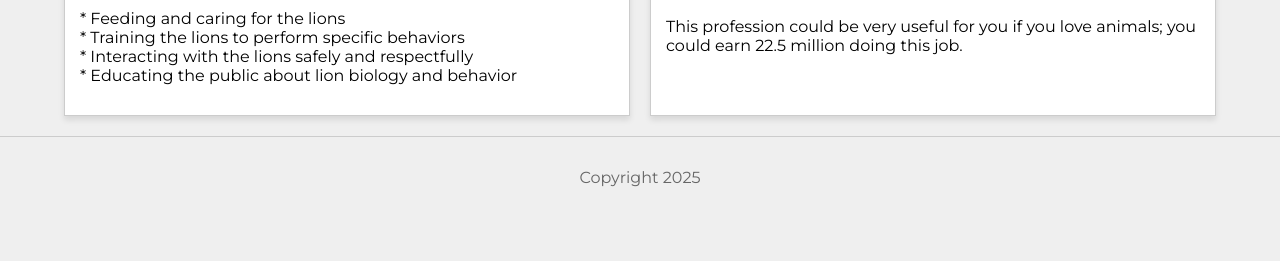
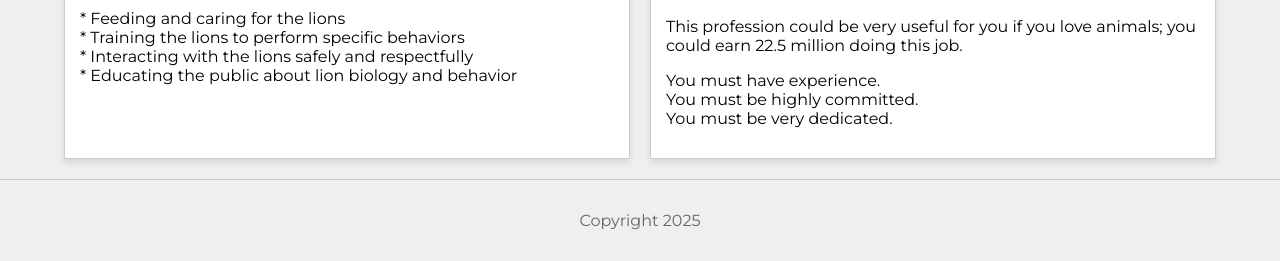
Before and after one commit to valentina-comm/miweb, a plain HTML site: page index.html in a window 1280 px wide. Shown: the part 968-1229 px from the top of the page. Before the commit the page ends 1186 px from the top, so only its background shows below. Drawn offline with Linux system fonts and the light colour scheme.

Commit message:
Update index.html

```diff
--- a/index.html
+++ b/index.html
@@ -35,6 +35,9 @@
             <h2>How much does a lion tamer earn?</h2>
             <p>This profession could be very useful for you if you love animals;
                 you could earn 22.5 million doing this job.</p>
+            <p>You must have experience.<br>
+                You must be highly committed.<br>
+                You must be very dedicated.<br></p>
             <!--<img src="img/vestido.jpeg" width="400"/>-->
         </article>
     </section> <!--definir secciones de una app-->
```
